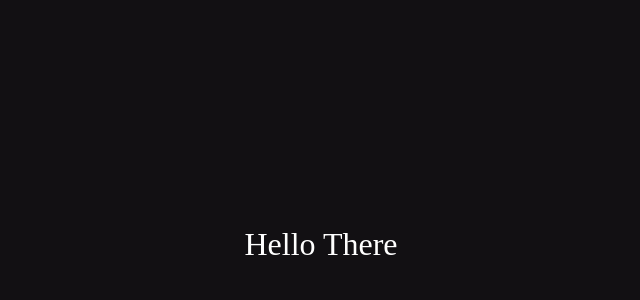
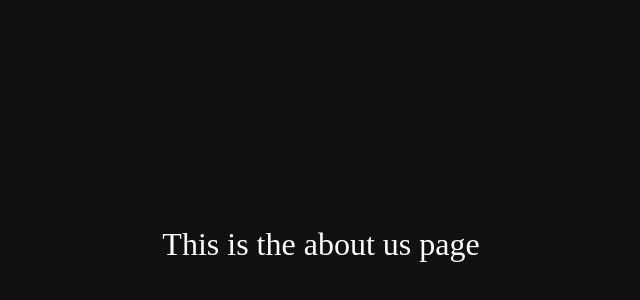
Before and after one commit to jaenil/Currency_Convertor, a React (Create React App) app: page /about in a window 1280 px wide. Shown: the part 156-456 px from the top of the page, without its empty margins (319-959 px from the left). Built offline with nearby package versions, Linux system fonts and the light colour scheme.

Commit message:
Function names change

```diff
--- a/src/App.js
+++ b/src/App.js
@@ -5,7 +5,7 @@ import CurrencyRow from "./CurrencyRow";
 
 const BASE_URL = "https://api.exchangeratesapi.io/latest";
 
-function App_function() {
+function App() {
   const [currencyOptions, setCurrencyOptions] = useState([]);
   const [fromCurrency, setFromCurrency] = useState([]);
   const [toCurrency, settoCurrency] = useState([]);
@@ -74,4 +74,4 @@ function App_function() {
   );
 }
 
-export default App_function;
+export default App;
--- a/src/App_Main.js
+++ b/src/App_Main.js
@@ -1,16 +1,16 @@
 import { BrowserRouter as Router,Route,Switch } from 'react-router-dom' ;
-import App_function from './App' ;
+import App from './App' ;
 import aboutUs from './aboutUs' ;
 
-function App() {
+function App_Main() {
   return (
    <Router>
      <Switch>
-       <Route exact path="/" component={App_function} />
+       <Route exact path="/" component={App} />
        <Route exact path="/about" component={aboutUs} />
      </Switch>
    </Router>
   );
 }
 
-export default App ;
+export default App_Main ;
--- a/src/aboutUs.js
+++ b/src/aboutUs.js
@@ -4,7 +4,7 @@ import "./aboutUs.css"
 export default function aboutUs() {
     return (
         <div className="main-container">
-            Hello There
+            This is the about us page
         </div>
     )
 }
--- a/src/index.js
+++ b/src/index.js
@@ -1,10 +1,10 @@
 import React from 'react';
 import ReactDOM from 'react-dom';
-import App from './App_Main'
+import App_Main from './App_Main'
 
 ReactDOM.render(
   <React.StrictMode>
-    <App />
+    <App_Main />
   </React.StrictMode>,
   document.getElementById('root')
 );
```
Also changed, not shown: 1 other file (tests, documents, lock files or other folders).
